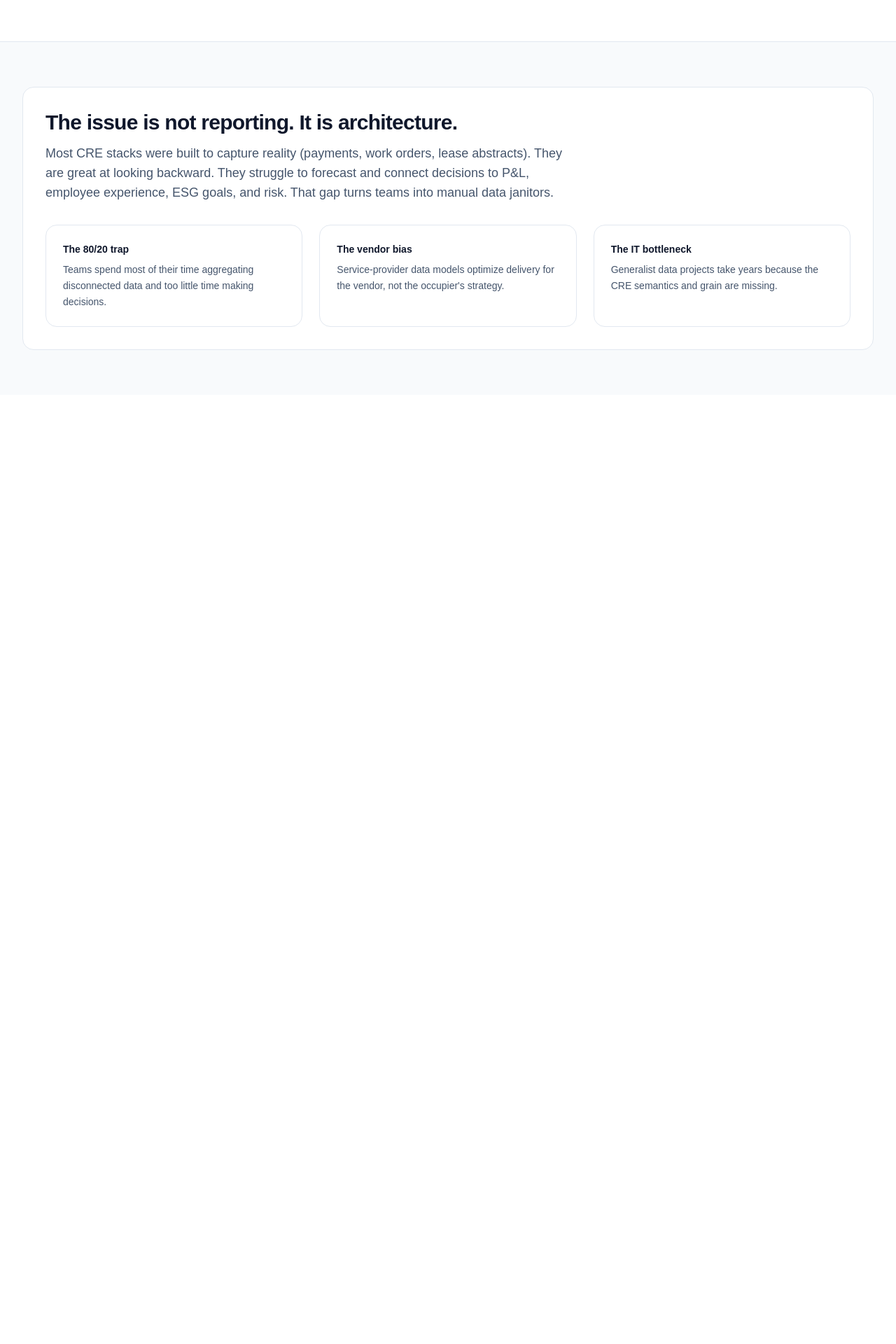
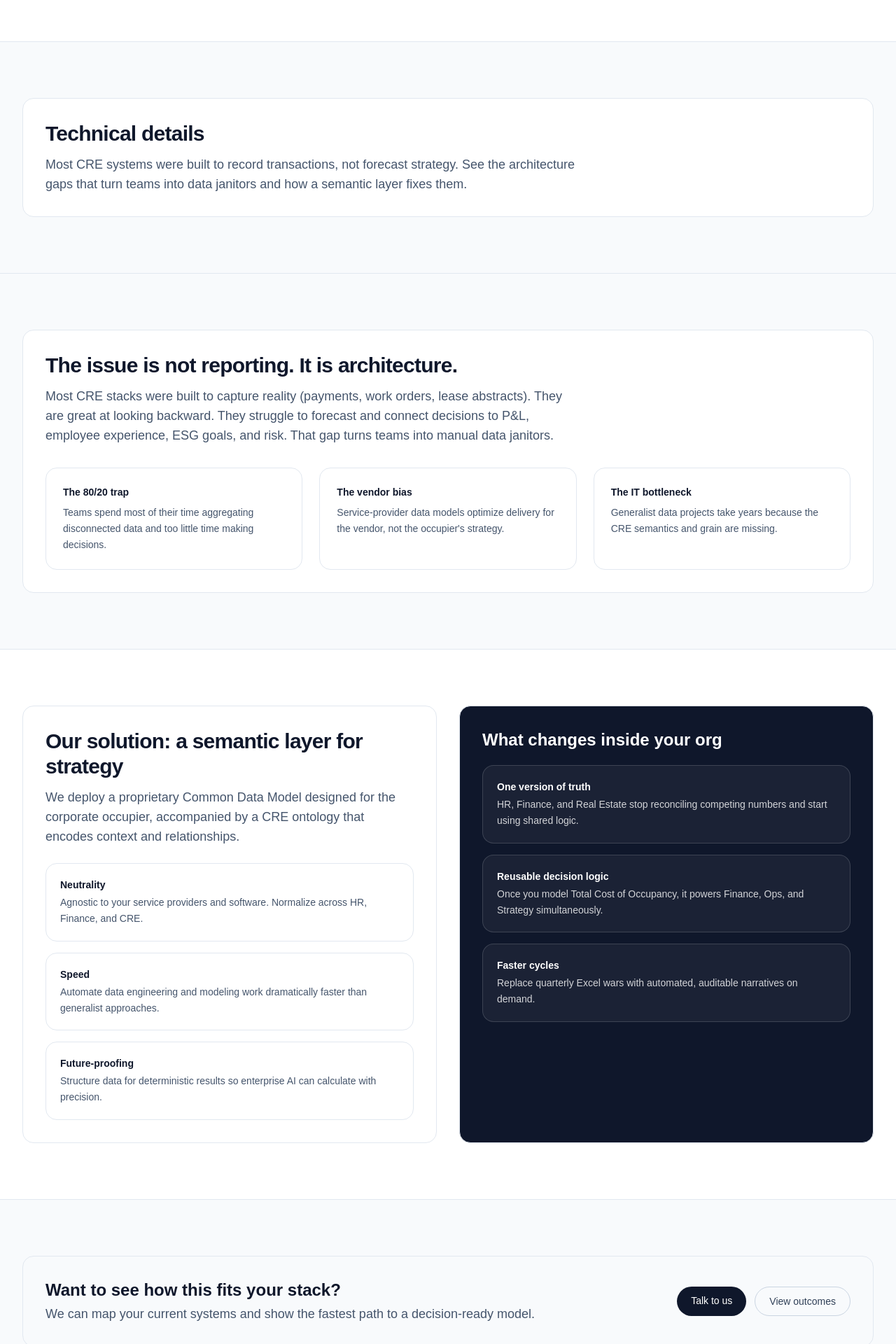
Before and after one commit to gliderhover/cd-consulting-site, a Next.js app: page /technical in a window 1280 px wide. Shown: the part 560-2480 px from the top of the page at 70% size. Before the commit the page ends 1124 px from the top, so only its background shows below. Built offline with nearby package versions, Linux system fonts and the light colour scheme.

Commit message:
section moved to technical page

```diff
--- a/app/technical/page.tsx
+++ b/app/technical/page.tsx
@@ -8,9 +8,26 @@ type TechnicalContent = {
   heroCtaPrimary?: { label?: string; href?: string };
   heroCtaSecondary?: { label?: string; href?: string };
   heroCards?: { title?: string; body?: string }[];
+  detailsTitle?: string;
+  detailsBody?: string;
   issueTitle?: string;
   issueBody?: string;
   issueCards?: { title?: string; body?: string }[];
+  solutionCore?: {
+    title?: string;
+    body?: string;
+    features?: { title?: string; body?: string }[];
+  };
+  orgChange?: {
+    title?: string;
+    cards?: { title?: string; body?: string }[];
+  };
+  bottomCta?: {
+    title?: string;
+    body?: string;
+    primary?: { label?: string; href?: string };
+    secondary?: { label?: string; href?: string };
+  };
 };
 
 const technical = technicalContent as Partial<TechnicalContent>;
@@ -61,7 +78,20 @@ export default function TechnicalPage() {
         </Container>
       </section>
 
-      <section className="border-t border-slate-200 bg-slate-50 py-16">
+      <section className="border-t border-slate-200 bg-slate-50 py-16 sm:py-20">
+        <Container>
+          <div className="rounded-2xl border border-slate-200 bg-white p-8">
+            <h2 className="text-2xl font-semibold tracking-tight text-slate-900 sm:text-3xl">
+              {technical.detailsTitle ?? ""}
+            </h2>
+            <p className="mt-3 max-w-3xl text-slate-600 sm:text-lg">
+              {technical.detailsBody ?? ""}
+            </p>
+          </div>
+        </Container>
+      </section>
+
+      <section className="border-t border-slate-200 bg-slate-50 py-16 sm:py-20">
         <Container>
           <div className="rounded-2xl border border-slate-200 bg-white p-8">
             <div className="max-w-3xl space-y-3">
@@ -89,6 +119,90 @@ export default function TechnicalPage() {
           </div>
         </Container>
       </section>
+
+      <section className="border-t border-slate-200 py-16 sm:py-20">
+        <Container>
+          <div className="grid gap-8 lg:grid-cols-2">
+            <div className="rounded-2xl border border-slate-200 bg-white p-8">
+              <h3 className="text-2xl font-semibold tracking-tight text-slate-900 sm:text-3xl">
+                {technical.solutionCore?.title ?? ""}
+              </h3>
+              <p className="mt-3 text-slate-600 sm:text-lg">
+                {technical.solutionCore?.body ?? ""}
+              </p>
+
+              <div className="mt-6 space-y-4">
+                {(technical.solutionCore?.features ?? []).map((feature, index) => (
+                  <div
+                    key={`${feature.title ?? ""}-${index}`}
+                    className="rounded-2xl border border-slate-200 bg-white p-5"
+                  >
+                    <div className="text-sm font-semibold text-slate-900">
+                      {feature.title ?? ""}
+                    </div>
+                    <div className="mt-1 text-sm leading-relaxed text-slate-600">
+                      {feature.body ?? ""}
+                    </div>
+                  </div>
+                ))}
+              </div>
+            </div>
+
+            <div className="rounded-2xl border border-slate-200 bg-slate-900 p-8 text-white">
+              <h3 className="text-xl font-semibold sm:text-2xl">
+                {technical.orgChange?.title ?? ""}
+              </h3>
+
+              <div className="mt-5 grid gap-4">
+                {(technical.orgChange?.cards ?? []).map((card, index) => (
+                  <div
+                    key={`${card.title ?? ""}-${index}`}
+                    className="rounded-2xl border border-white/15 bg-white/5 p-5"
+                  >
+                    <div className="text-sm font-semibold text-white">
+                      {card.title ?? ""}
+                    </div>
+                    <div className="mt-1 text-sm leading-relaxed text-white/80">
+                      {card.body ?? ""}
+                    </div>
+                  </div>
+                ))}
+              </div>
+            </div>
+          </div>
+        </Container>
+      </section>
+
+      <section className="border-t border-slate-200 bg-slate-50 py-16 sm:py-20">
+        <Container>
+          <div className="rounded-2xl border border-slate-200 bg-slate-50 p-8">
+            <div className="flex flex-col gap-4 md:flex-row md:items-center md:justify-between">
+              <div>
+                <h3 className="text-xl font-semibold text-slate-900 sm:text-2xl">
+                  {technical.bottomCta?.title ?? ""}
+                </h3>
+                <p className="mt-1 text-slate-600 sm:text-lg">
+                  {technical.bottomCta?.body ?? ""}
+                </p>
+              </div>
+              <div className="flex gap-3">
+                <a
+                  href={technical.bottomCta?.primary?.href ?? ""}
+                  className="rounded-full bg-slate-900 px-5 py-2.5 text-sm font-medium text-white hover:bg-slate-800"
+                >
+                  {technical.bottomCta?.primary?.label ?? ""}
+                </a>
+                <a
+                  href={technical.bottomCta?.secondary?.href ?? ""}
+                  className="rounded-full border border-slate-300 px-5 py-2.5 text-sm font-medium text-slate-700 hover:border-slate-400"
+                >
+                  {technical.bottomCta?.secondary?.label ?? ""}
+                </a>
+              </div>
+            </div>
+          </div>
+        </Container>
+      </section>
     </main>
   );
 }
--- a/components/Container.tsx
+++ b/components/Container.tsx
@@ -5,7 +5,7 @@ type ContainerProps = {
 
 export default function Container({ children, className }: ContainerProps) {
   return (
-    <div className={`mx-auto w-full max-w-screen-xl px-4 sm:px-6 lg:px-8 ${className ?? ""}`.trim()}>
+    <div className={`mx-auto w-full max-w-7xl px-6 lg:px-8 ${className ?? ""}`.trim()}>
       {children}
     </div>
   );
--- a/components/DiagramSection.tsx
+++ b/components/DiagramSection.tsx
@@ -3,7 +3,10 @@ import DiagramGate from "@/components/DiagramGate";
 
 export default function DiagramSection() {
   return (
-    <section id="diagram" className="scroll-mt-24 border-t border-slate-200 bg-slate-50 py-16">
+    <section
+      id="diagram"
+      className="scroll-mt-24 border-t border-slate-200 bg-slate-50 py-16 sm:py-20"
+    >
       <Container>
         <DiagramGate mode="inline" />
       </Container>
--- a/content/technical.json
+++ b/content/technical.json
@@ -18,6 +18,8 @@
       "body": "We structure data for precision. AI that calculates with governance and repeatability, rather than guessing with probability."
     }
   ],
+  "detailsTitle": "Technical details",
+  "detailsBody": "Most CRE systems were built to record transactions, not forecast strategy. See the architecture gaps that turn teams into data janitors and how a semantic layer fixes them.",
   "issueTitle": "The issue is not reporting. It is architecture.",
   "issueBody": "Most CRE stacks were built to capture reality (payments, work orders, lease abstracts). They are great at looking backward. They struggle to forecast and connect decisions to P&L, employee experience, ESG goals, and risk. That gap turns teams into manual data janitors.",
   "issueCards": [
@@ -33,5 +35,46 @@
       "title": "The IT bottleneck",
       "body": "Generalist data projects take years because the CRE semantics and grain are missing."
     }
-  ]
+  ],
+  "solutionCore": {
+    "title": "Our solution: a semantic layer for strategy",
+    "body": "We deploy a proprietary Common Data Model designed for the corporate occupier, accompanied by a CRE ontology that encodes context and relationships.",
+    "features": [
+      {
+        "title": "Neutrality",
+        "body": "Agnostic to your service providers and software. Normalize across HR, Finance, and CRE."
+      },
+      {
+        "title": "Speed",
+        "body": "Automate data engineering and modeling work dramatically faster than generalist approaches."
+      },
+      {
+        "title": "Future-proofing",
+        "body": "Structure data for deterministic results so enterprise AI can calculate with precision."
+      }
+    ]
+  },
+  "orgChange": {
+    "title": "What changes inside your org",
+    "cards": [
+      {
+        "title": "One version of truth",
+        "body": "HR, Finance, and Real Estate stop reconciling competing numbers and start using shared logic."
+      },
+      {
+        "title": "Reusable decision logic",
+        "body": "Once you model Total Cost of Occupancy, it powers Finance, Ops, and Strategy simultaneously."
+      },
+      {
+        "title": "Faster cycles",
+        "body": "Replace quarterly Excel wars with automated, auditable narratives on demand."
+      }
+    ]
+  },
+  "bottomCta": {
+    "title": "Want to see how this fits your stack?",
+    "body": "We can map your current systems and show the fastest path to a decision-ready model.",
+    "primary": { "label": "Talk to us", "href": "/#contact" },
+    "secondary": { "label": "View outcomes", "href": "/#outcomes" }
+  }
 }
```
Also changed, not shown: app/page.tsx (+10 -76 lines).
